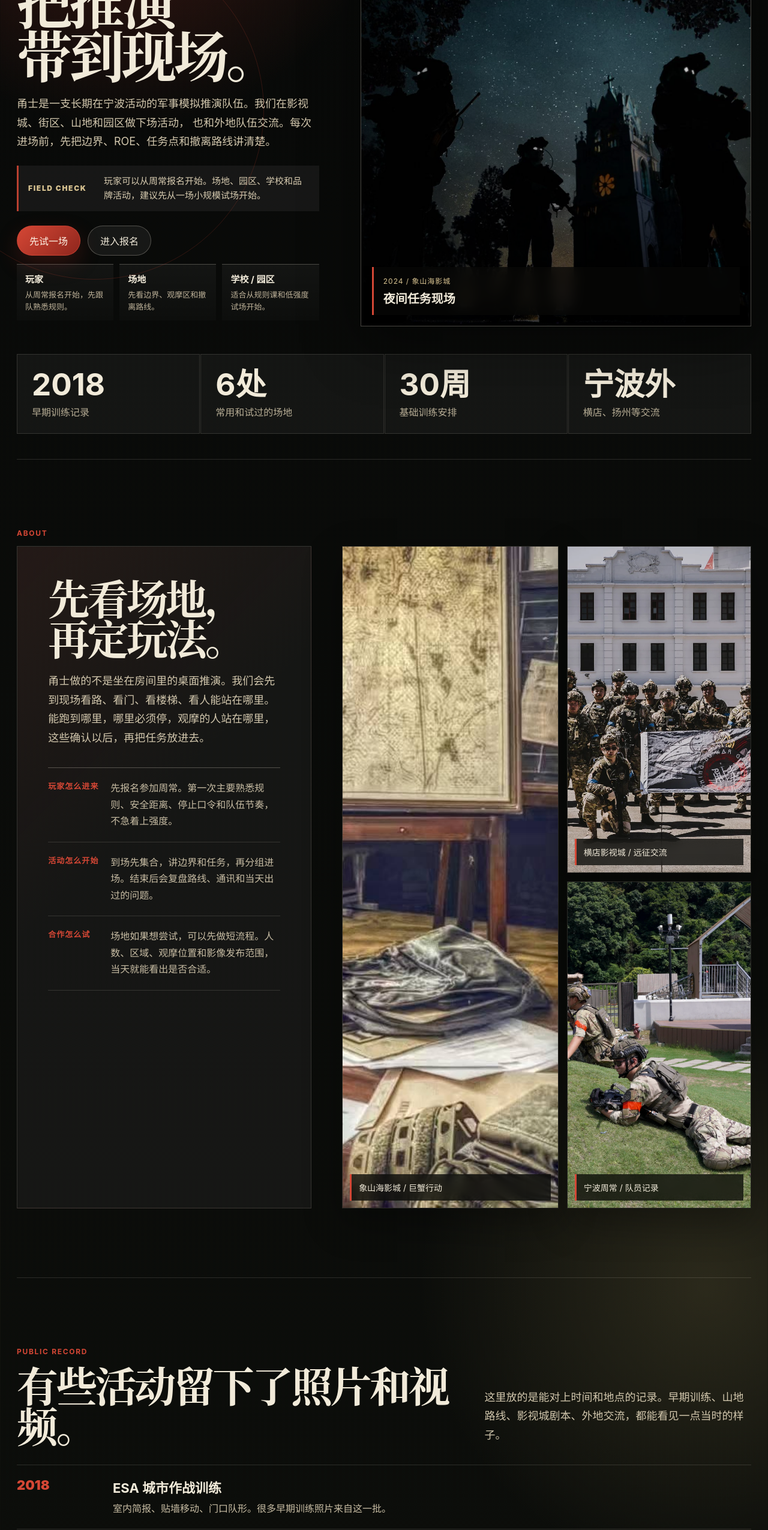
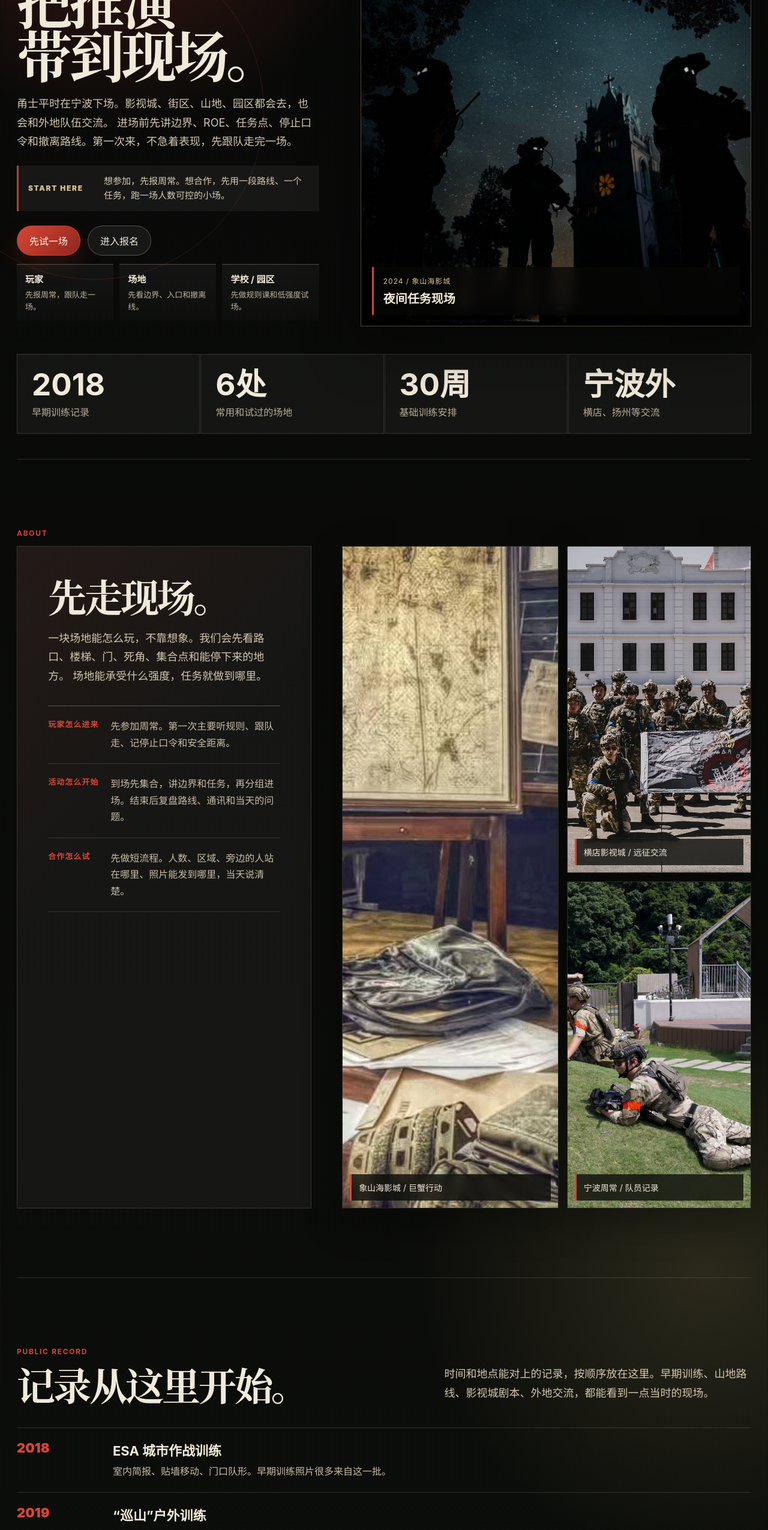
Before and after one commit to zhuting0574-beep/nbys-activity, a Vue app in the folder h5-web/: page / in a window 1280 px wide. Shown: the part 234-2784 px from the top of the page at 60% size. Built offline with nearby package versions, Linux system fonts and the light colour scheme.

Commit message:
feat: sharpen Yongshi site copy and section rhythm

```diff
--- a/h5-web/src/MarketingSite.vue
+++ b/h5-web/src/MarketingSite.vue
@@ -26,12 +26,12 @@
           <span>带到现场。</span>
         </h1>
         <p class="hero-lead">
-          甬士是一支长期在宁波活动的军事模拟推演队伍。我们在影视城、街区、山地和园区做下场活动，
-          也和外地队伍交流。每次进场前，先把边界、ROE、任务点和撤离路线讲清楚。
+          甬士平时在宁波下场。影视城、街区、山地、园区都会去，也会和外地队伍交流。
+          进场前先讲边界、ROE、任务点、停止口令和撤离路线。第一次来，不急着表现，先跟队走完一场。
         </p>
         <div class="hero-brief" aria-label="活动开始前会确认的事项">
-          <span>FIELD CHECK</span>
-          <p>玩家可以从周常报名开始。场地、园区、学校和品牌活动，建议先从一场小规模试场开始。</p>
+          <span>START HERE</span>
+          <p>想参加，先报周常。想合作，先用一段路线、一个任务，跑一场人数可控的小场。</p>
         </div>
         <div class="hero-actions">
           <button type="button" class="primary-cta" @click="scrollToSection('cooperate')">先试一场</button>
@@ -65,10 +65,10 @@
       <div class="section-kicker">About</div>
       <div class="about-board">
         <div class="about-copy">
-          <h2>先看场地，再定玩法。</h2>
+          <h2>先走现场。</h2>
           <p>
-            甬士做的不是坐在房间里的桌面推演。我们会先到现场看路、看门、看楼梯、看人能站在哪里。
-            能跑到哪里，哪里必须停，观摩的人站在哪里，这些确认以后，再把任务放进去。
+            一块场地能怎么玩，不靠想象。我们会先看路口、楼梯、门、死角、集合点和能停下来的地方。
+            场地能承受什么强度，任务就做到哪里。
           </p>
           <div class="plain-list">
             <article v-for="item in aboutNotes" :key="item.title">
@@ -90,8 +90,8 @@
     <section id="records" class="section-shell records-section">
       <div class="section-kicker">Public record</div>
       <div class="section-heading">
-        <h2>有些活动留下了照片和视频。</h2>
-        <p>这里放的是能对上时间和地点的记录。早期训练、山地路线、影视城剧本、外地交流，都能看见一点当时的样子。</p>
+        <h2>记录从这里开始。</h2>
+        <p>时间和地点能对上的记录，按顺序放在这里。早期训练、山地路线、影视城剧本、外地交流，都能看到一点当时的现场。</p>
       </div>
 
       <div class="timeline-list">
@@ -128,8 +128,8 @@
     <section id="fields" class="section-shell fields-section">
       <div class="section-kicker">Fields</div>
       <div class="section-heading">
-        <h2>场地决定任务怎么跑。</h2>
-        <p>影视城适合街区推进，山地先看路线和通讯，夜间街区要看灯光和观摩位置。场地不同，规则、人数和节奏都会变。</p>
+        <h2>场地不同，玩法不同。</h2>
+        <p>影视城看街道和建筑，山地看路线和通讯，夜间街区看灯光和旁边的人站在哪里。先看场地，再定人数和节奏。</p>
       </div>
 
       <div class="field-grid">
@@ -150,8 +150,8 @@
     <section id="activities" class="section-shell activities-section">
       <div class="section-kicker">Activities</div>
       <div class="section-heading">
-        <h2>平时下场，也做剧本和远征。</h2>
-        <p>周常活动用来熟悉规则和队友。影视城剧本会有角色、任务点和撤离条件。去外地交流时，先按对方场地的规则来。</p>
+        <h2>周常、剧本、远征。</h2>
+        <p>周常先把规则走顺。影视城剧本会有角色、任务点和撤离条件。去外地交流，先按对方场地的规则来。</p>
       </div>
 
       <div class="activity-board">
@@ -192,7 +192,7 @@
           <h2>先把边界和通讯讲清楚。</h2>
           <p>
             人一多，现场靠喊是不够的。进场前要说清禁入区、停止口令和频道；
-            结束后再复盘哪里卡住。平时训练练的，就是这些看起来不花哨、但现场最管用的东西。
+            结束后再复盘哪里卡住。平时练的东西，最后都会落到这些细节上。
           </p>
           <div class="safe-grid">
             <article v-for="item in trainingLoop" :key="item.title">
@@ -209,7 +209,7 @@
       <div class="section-kicker">Media</div>
       <div class="section-heading">
         <h2>现场影像。</h2>
-        <p>这里先放照片。公开视频和外部帖子单独列在后面，能点开的会明确标出来。</p>
+        <p>先看照片，再看公开视频。能点开的内容放在链接区，普通照片只做现场记录。</p>
       </div>
 
       <div class="media-feature">
@@ -351,9 +351,9 @@ export default {
         { id: 'cooperate', label: '合作 Join' }
       ],
       visitorRoutes: [
-        { title: '玩家', text: '从周常报名开始，先跟队熟悉规则。' },
-        { title: '场地', text: '先看边界、观摩区和撤离路线。' },
-        { title: '学校 / 园区', text: '适合从规则课和低强度试场开始。' }
+        { title: '玩家', text: '先报周常，跟队走一场。' },
+        { title: '场地', text: '先看边界、入口和撤离线。' },
+        { title: '学校 / 园区', text: '先做规则课和低强度试场。' }
       ],
       metrics: [
         { value: '2018', label: '早期训练记录' },
@@ -364,15 +364,15 @@ export default {
       aboutNotes: [
         {
           title: '玩家怎么进来',
-          text: '先报名参加周常。第一次主要熟悉规则、安全距离、停止口令和队伍节奏，不急着上强度。'
+          text: '先参加周常。第一次主要听规则、跟队走、记停止口令和安全距离。'
         },
         {
           title: '活动怎么开始',
-          text: '到场先集合，讲边界和任务，再分组进场。结束后会复盘路线、通讯和当天出过的问题。'
+          text: '到场先集合，讲边界和任务，再分组进场。结束后复盘路线、通讯和当天的问题。'
         },
         {
           title: '合作怎么试',
-          text: '场地如果想尝试，可以先做短流程。人数、区域、观摩位置和影像发布范围，当天就能看出是否合适。'
+          text: '先做短流程。人数、区域、旁边的人站在哪里、照片能发到哪里，当天说清楚。'
         }
       ],
       aboutPhotos: [
@@ -390,19 +390,19 @@ export default {
         }
       ],
       history: [
-        { year: '2018', title: 'ESA 城市作战训练', text: '室内简报、贴墙移动、门口队形。很多早期训练照片来自这一批。' },
-        { year: '2019', title: '“巡山”户外训练', text: '山路、林线、队伍行进。B 站保留了当时的视频。' },
-        { year: '2021.03.27', title: '扬州 MILSIM 镭射交流', text: '到扬州和外地队伍同场，先按对方场地规则来。' },
+        { year: '2018', title: 'ESA 城市作战训练', text: '室内简报、贴墙移动、门口队形。早期训练照片很多来自这一批。' },
+        { year: '2019', title: '“巡山”户外训练', text: '山路、林线、队伍行进。B 站还能看到当时的视频。' },
+        { year: '2021.03.27', title: '扬州 MILSIM 镭射交流', text: '去扬州同场交流，先听对方规则，再进场。' },
         { year: '2021.10.31', title: '浙东小九寨“逃离荒野”', text: '山地路线，体力、通讯和队伍间距都很吃紧。' },
-        { year: '2023.10.22', title: '应梦里活动', text: '夜间街区活动，灯光和街面条件比较适合短流程。' },
-        { year: '2024.06', title: '象山海影城·巨蟹行动最终章', text: '影视城街区任务，围绕建筑、巷口和任务点推进。' },
-        { year: '2026.03', title: '横店远征交流', text: '横店影视城交流，留下了队伍合影、街区照片和队员记录。' }
+        { year: '2023.10.22', title: '应梦里活动', text: '夜间街区活动。灯光够，街面完整，短流程能跑起来。' },
+        { year: '2024.06', title: '象山海影城·巨蟹行动最终章', text: '在影视城街区跑任务，沿建筑、巷口和任务点推进。' },
+        { year: '2026.03', title: '横店远征交流', text: '横店影视城交流。队伍合影、街区照片和队员帖子都留下来了。' }
       ],
       activityLog: [
-        { date: '2026.06.22 / 小红书', title: '宁波甬士下场视频', text: '队员视角的视频切片，能看到移动、掩护和接触距离。', image: xhsWargameFrame },
-        { date: '2026.05.30 / 小红书', title: '5.30 下场日记', text: '草地场景、队伍合影，还有当天的行动照片。', image: xhsFieldTeam },
-        { date: '2026.03.15 / 横店', title: '横店影视城交流', text: '外地影视城场地，街区尺度和宁波常用场地不一样。', image: xhsHengdianStreet },
-        { date: '2021.10.31 / 山地', title: '浙东小九寨路线', text: '山路和林线里，队伍间距和通讯很容易拉开。', image: xiaojiuzhaiEscape01 }
+        { date: '2026.06.22 / 小红书', title: '宁波甬士下场视频', text: '队员视角，能看到移动、掩护和接触距离。', image: xhsWargameFrame },
+        { date: '2026.05.30 / 小红书', title: '5.30 下场日记', text: '草地场景、队伍合影，还有当天照片。', image: xhsFieldTeam },
+        { date: '2026.03.15 / 横店', title: '横店影视城交流', text: '外地影视城的街区尺度，和宁波常用场地不一样。', image: xhsHengdianStreet },
+        { date: '2021.10.31 / 山地', title: '浙东小九寨路线', text: '山路和林线里，队伍间距很容易被拉开。', image: xiaojiuzhaiEscape01 }
       ],
       venues: [
         {
@@ -410,7 +410,7 @@ export default {
           type: '影视城街区',
           image: haiyingcheng03,
           featured: true,
-          text: '街道、楼体、巷口都能用。剧本推进、搜索、据点攻防和夜间任务都在这里跑过。',
+          text: '街道、楼体、巷口都能用。搜索、据点、撤离和夜间任务都跑过。',
           points: ['巨蟹行动', '街区推进', '夜间任务']
         },
         {
@@ -418,7 +418,7 @@ export default {
           type: '夜间街区',
           image: yingmengliDate01,
           featured: false,
-          text: '夜间灯光足，街道完整。适合短流程任务，也方便旁边的人看清队伍怎么移动。',
+          text: '夜间灯光足，街道完整。短流程能跑，旁边也能看清队伍移动。',
           points: ['夜间街区', '短流程']
         },
         {
@@ -426,7 +426,7 @@ export default {
           type: '山地路线',
           image: xiaojiuzhaiEscape01,
           featured: false,
-          text: '山地活动先看路线和通讯。体力、天气、队伍间距都会影响节奏。',
+          text: '山地先看路线和通讯。体力、天气、队伍间距都会影响安排。',
           points: ['路线规划', '通讯纪律']
         },
         {
@@ -434,7 +434,7 @@ export default {
           type: '街区空间',
           image: moto01,
           featured: false,
-          text: '街区尺度小，动线短。器材能摆开，旁边也能留出看活动的位置。',
+          text: '街区尺度小，动线短。短任务好控制，也能留出观看位置。',
           points: ['短流程', '器材摆放']
         },
         {
@@ -442,7 +442,7 @@ export default {
           type: '园区活动',
           image: patchBoard,
           featured: false,
-          text: '边界清楚，动线容易控制。人数不大的任务，可以先从这里试。',
+          text: '边界清楚，动线容易控制。人数不多时，可以先从这里试。',
           points: ['边界清楚', '低强度']
         },
         {
@@ -450,16 +450,16 @@ export default {
           type: '校园训练',
           image: esaRoom,
           featured: false,
-          text: '适合做规则课、队形演示、口令和安全边界讲解。强度不高，但能把基础讲透。',
+          text: '可以讲规则、演示队形、练口令和安全边界。强度不高，基础能讲清。',
           points: ['规则讲解', '基础队形']
         }
       ],
       activityTypes: [
-        { code: '周常', title: '周常活动', text: '新人先跟队走一场。老队员在这里磨通讯、队形和节奏。' },
-        { code: '剧本', title: '影视城剧本', text: '有阵营、任务点、行动区域和撤离条件，任务跟着场地走。' },
-        { code: '山地', title: '户外任务', text: '路线、体力、通讯和天气都会改变当天的安排。' },
-        { code: '远征', title: '外地交流', text: '到外地场地，先听规则，再适应新的队伍和空间。' },
-        { code: '试场', title: '合作试场', text: '先跑一段短流程。边界、动线和安全区，看现场最直接。' }
+        { code: '周常', title: '周常活动', text: '新人先跟队走一场。老队员在这里磨通讯和队形。' },
+        { code: '剧本', title: '影视城剧本', text: '有阵营、任务点、行动区域和撤离条件。任务跟着场地走。' },
+        { code: '山地', title: '户外任务', text: '路线、体力、通讯和天气，都会改变当天安排。' },
+        { code: '远征', title: '外地交流', text: '到外地场地，先听规则，再适应新的空间。' },
+        { code: '试场', title: '合作试场', text: '先跑一段短流程。边界、动线和安全区，现场看最清楚。' }
       ],
       opFlow: [
         { title: '集合', text: '点人数、看装备、分组，确认场地边界。' },
@@ -484,7 +484,7 @@ export default {
         {
           tag: 'URBAN',
           title: '影视城和夜间街区',
-          text: '建筑、巷口和灯光会影响路线。象山海影城、应梦里这类场地，适合做搜索、占点和撤离。'
+          text: '建筑、巷口和灯光会影响路线。象山海影城、应梦里这类场地，可以做搜索、占点和撤离。'
         },
         {
           tag: 'MOUNTAIN',
@@ -520,20 +520,20 @@ export default {
       ],
       trialSteps: [
         { code: '01', title: '先看场地', text: '地点、时间、可进入区、禁入区和预计人数，先说清楚。' },
-        { code: '02', title: '划出边界', text: '集合点、观摩区、休息区、撤离路线和负责人，当场定下来。' },
+        { code: '02', title: '划出边界', text: '集合点、休息区、旁边的人站哪里、撤离路线和负责人，当场定下来。' },
         { code: '03', title: '跑短任务', text: '30-90 分钟，先跑一个清楚的任务，不急着把流程做大。' },
         { code: '04', title: '当天复盘', text: '人数、路线、任务、照片和视频怎么发，试完再调整。' }
       ],
       partnerNotes: [
         {
           code: 'A',
-          title: '哪些地方适合先试',
+          title: '哪些地方可以先试',
           points: ['有街区或楼体的影视城', '边界清楚的园区', '旁边能站人观看的夜间街区', '能留出安全区的校园或营地']
         },
         {
           code: 'B',
           title: '到场前说清楚',
-          points: ['哪些地方能进，哪些地方不能进', '人从哪里集合，观摩站在哪里', '停止口令、撤离路线和联络人', '照片和视频能发到什么范围']
+          points: ['哪些地方能进，哪些地方不能进', '人从哪里集合，旁边的人站在哪里', '停止口令、撤离路线和联络人', '照片和视频能发到什么范围']
         },
         {
           code: 'C',
--- a/h5-web/src/site.css
+++ b/h5-web/src/site.css
@@ -423,23 +423,24 @@ video {
 .safe-section,
 .media-section,
 .cooperate-section {
+  scroll-margin-top: 96px;
   padding: clamp(74px, 9vw, 124px) 0;
   border-top: 1px solid var(--ys-line);
 }
 
 .section-heading {
   display: grid;
-  grid-template-columns: minmax(0, 0.92fr) minmax(360px, 0.55fr);
+  grid-template-columns: minmax(0, 0.82fr) minmax(360px, 0.62fr);
   gap: 36px;
   align-items: end;
-  margin-bottom: 34px;
+  margin-bottom: 42px;
 }
 
 .section-heading h2,
 .about-copy h2,
 .safe-layout h2,
 .cooperate-layout h2 {
-  font-size: clamp(42px, 5.4vw, 84px);
+  font-size: clamp(42px, 5vw, 78px);
 }
 
 .section-heading p,
@@ -892,6 +893,9 @@ h3 {
   min-height: 0;
   margin: 0;
   aspect-ratio: 4 / 3;
+  background:
+    linear-gradient(135deg, rgba(213, 71, 53, 0.08), transparent 42%),
+    #11130d;
 }
 
 .media-wall figure.wide {
@@ -1173,6 +1177,7 @@ h3 {
   .safe-section,
   .media-section,
   .cooperate-section {
+    scroll-margin-top: 70px;
     padding: 58px 0;
   }
 
```
